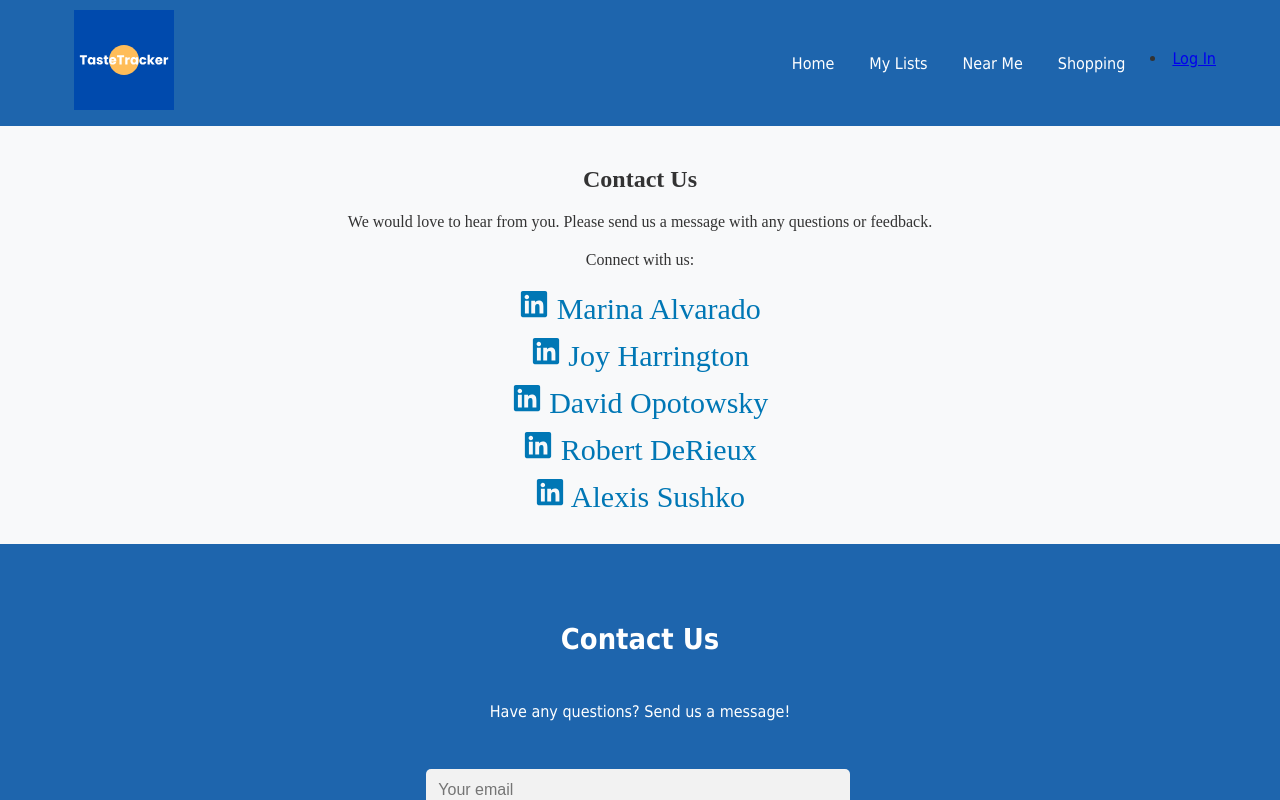
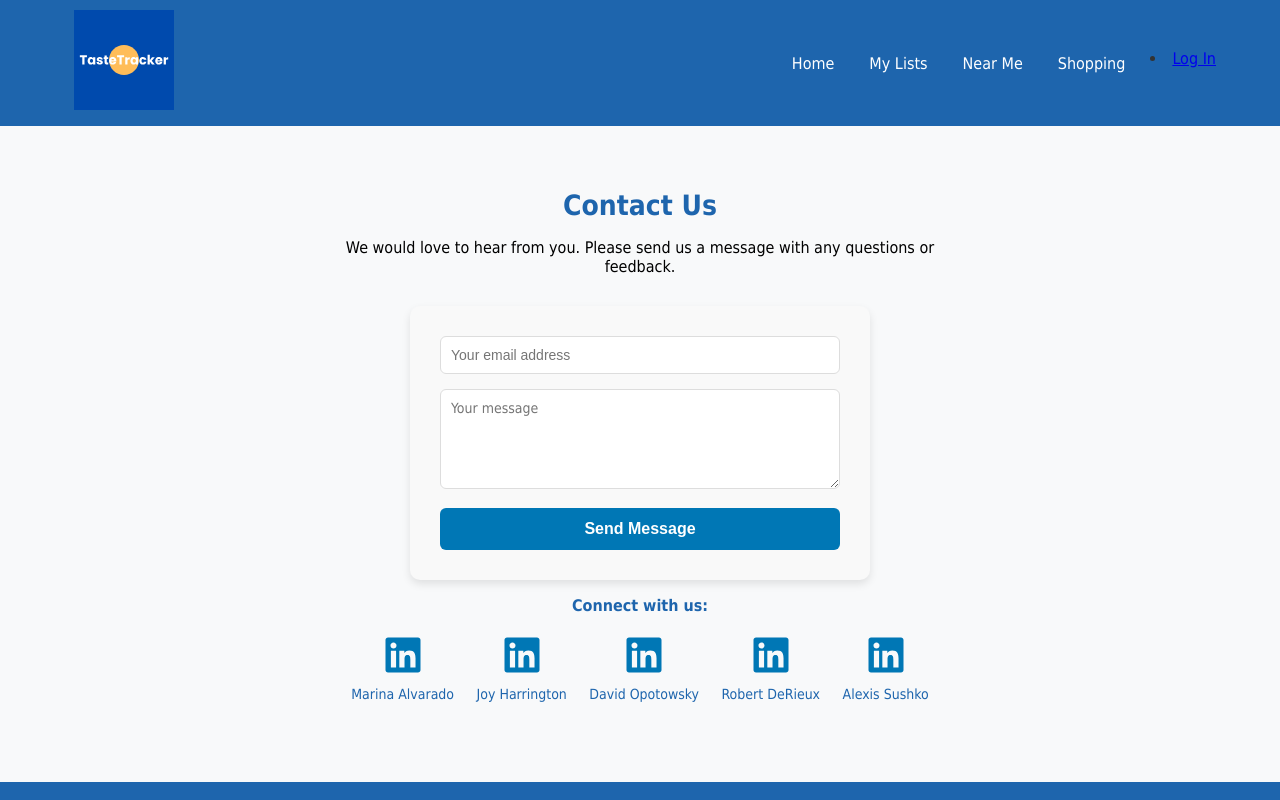
Before and after one commit to Davopotron/Organizer-frontend, a React (Vite) app: page /Contact in a window 1280 px wide. Shown: the top 800 px of the page. Built offline with nearby package versions, Linux system fonts and the light colour scheme.

Commit message:
contact linkn done

```diff
--- a/src/features/Contact.jsx
+++ b/src/features/Contact.jsx
@@ -1,75 +1,234 @@
-import React from 'react';
+import React, {useState} from 'react';
 import {FaLinkedin} from 'react-icons/fa';
 
 function Contact() {
+  const [email, setEmail] = useState('');
+  const [message, setMessage] = useState('');
+
+  const handleSubmit = (e) => {
+    e.preventDefault();
+    console.log('Email:', email);
+    console.log('Message:', message);
+
+    setEmail('');
+    setMessage('');
+    alert('Thank you for reaching out!');
+  };
+
   return (
-    <div style={{padding: '20px', textAlign: 'center'}}>
-      <h2>Contact Us</h2>
-      <p>
+    <div
+      style={{
+        padding: '40px',
+        maxWidth: '600px',
+        margin: '0 auto',
+        textAlign: 'center',
+        fontFamily: 'tahoma, sans-serif',
+        color: 'rgb(30, 101, 173)',
+      }}
+    >
+      <h2 style={{fontSize: '28px', marginBottom: '10px'}}>Contact Us</h2>
+      <p
+        style={{
+          fontSize: '16px',
+          marginBottom: '30px',
+          color: 'black',
+          fontFamily: 'tahoma, sans-serif',
+        }}
+      >
         We would love to hear from you. Please send us a message with any
         questions or feedback.
       </p>
+      {/* Contact Form */}
+      <form
+        onSubmit={handleSubmit}
+        style={{
+          background: '#f9f9f9',
+          padding: '30px',
+          borderRadius: '10px',
+          boxShadow: '0 4px 8px rgba(0, 0, 0, 0.1)',
+          maxWidth: '400px',
+          margin: '0 auto', // Center horizontally
+          display: 'flex',
+          flexDirection: 'column',
+          alignItems: 'center',
+        }}
+      >
+        <label style={{width: '100%', marginBottom: '15px'}}>
+          <input
+            type='email'
+            value={email}
+            onChange={(e) => setEmail(e.target.value)}
+            required
+            placeholder='Your email address'
+            style={{
+              width: '100%',
+              padding: '10px',
+              fontSize: '14px',
+              borderRadius: '6px',
+              border: '1px solid #ddd',
+              boxSizing: 'border-box',
+              outline: 'none',
+              transition: 'border-color 0.2s',
+            }}
+            onFocus={(e) => (e.target.style.borderColor = '#0077b5')}
+            onBlur={(e) => (e.target.style.borderColor = '#ddd')}
+          />
+        </label>
+
+        <label
+          style={{
+            width: '100%',
+            marginBottom: '15px',
+            fontFamily: 'tahoma, sans-serif',
+          }}
+        >
+          <textarea
+            value={message}
+            onChange={(e) => setMessage(e.target.value)}
+            required
+            placeholder='Your message'
+            style={{
+              width: '100%',
+              padding: '10px',
+              fontSize: '14px',
+              borderRadius: '6px',
+              border: '1px solid #ddd',
+              minHeight: '100px',
+              boxSizing: 'border-box',
+              outline: 'none',
+              transition: 'border-color 0.2s',
+              fontFamily: 'tahoma, sans-serif',
+            }}
+            onFocus={(e) => (e.target.style.borderColor = '#0077b5')}
+            onBlur={(e) => (e.target.style.borderColor = '#ddd')}
+          />
+        </label>
+
+        <button
+          type='submit'
+          style={{
+            width: '100%',
+            padding: '12px',
+            fontSize: '16px',
+            backgroundColor: '#0077b5',
+            color: '#fff',
+            border: 'none',
+            borderRadius: '6px',
+            cursor: 'pointer',
+            fontWeight: 'bold',
+            transition: 'background-color 0.3s',
+          }}
+          onMouseOver={(e) => (e.target.style.backgroundColor = '#005f90')}
+          onMouseOut={(e) => (e.target.style.backgroundColor = '#0077b5')}
+        >
+          Send Message
+        </button>
+      </form>
+
       <div>
-        <p>Connect with us:</p>
+        <p style={{fontSize: '16px', fontWeight: 'bold', marginBottom: '20px'}}>
+          Connect with us:
+        </p>
 
-        {/* LinkedIn icon for Marina */}
-        <div style={{marginBottom: '10px'}}>
+        {/* LinkedIn profiles for team members */}
+        <div
+          style={{
+            display: 'flex',
+            justifyContent: 'space-around',
+            marginBottom: '20px',
+          }}
+        >
+          {/* Marina */}
+          <div style={{textAlign: 'center'}}>
             <a
               href='https://www.linkedin.com/in/marina-alvarado23'
               target='_blank'
               rel='noopener noreferrer'
-            style={{fontSize: '30px', color: '#0077b5', textDecoration: 'none'}}
+              style={{
+                color: '#0077b5',
+                textDecoration: 'none',
+                fontSize: '24px',
+              }}
             >
-            <FaLinkedin /> Marina Alvarado
+              <FaLinkedin style={{fontSize: '40px'}} />
             </a>
+            <p
+              style={{
+                marginTop: '5px',
+                fontSize: '14px',
+              }}
+            >
+              Marina Alvarado
+            </p>
           </div>
 
-        {/* LinkedIn icon for Joy */}
-        <div style={{marginBottom: '10px'}}>
+          {/* Joy */}
+          <div style={{textAlign: 'center'}}>
             <a
               href='https://www.linkedin.com/in/joy-sykes-0ab439aa'
               target='_blank'
               rel='noopener noreferrer'
-            style={{fontSize: '30px', color: '#0077b5', textDecoration: 'none'}}
+              style={{
+                color: '#0077b5',
+                textDecoration: 'none',
+                fontSize: '24px',
+              }}
             >
-            <FaLinkedin /> Joy Harrington
+              <FaLinkedin style={{fontSize: '40px'}} />
             </a>
+            <p style={{marginTop: '5px', fontSize: '14px'}}>Joy Harrington</p>
           </div>
 
-        {/* LinkedIn icon for David */}
-        <div style={{marginBottom: '10px'}}>
+          {/* David */}
+          <div style={{textAlign: 'center'}}>
             <a
               href='https://www.linkedin.com/in/david-opotowsky-6711546bgohosp'
               target='_blank'
               rel='noopener noreferrer'
-            style={{fontSize: '30px', color: '#0077b5', textDecoration: 'none'}}
+              style={{
+                color: '#0077b5',
+                textDecoration: 'none',
+                fontSize: '24px',
+              }}
             >
-            <FaLinkedin /> David Opotowsky
+              <FaLinkedin style={{fontSize: '40px'}} />
             </a>
+            <p style={{marginTop: '5px', fontSize: '14px'}}>David Opotowsky</p>
           </div>
 
-        {/* LinkedIn icon for Robert */}
-        <div style={{marginBottom: '10px'}}>
+          {/* Robert */}
+          <div style={{textAlign: 'center'}}>
             <a
               href='https://www.linkedin.com/in/robbyderieux/'
               target='_blank'
               rel='noopener noreferrer'
-            style={{fontSize: '30px', color: '#0077b5', textDecoration: 'none'}}
+              style={{
+                color: '#0077b5',
+                textDecoration: 'none',
+                fontSize: '24px',
+              }}
             >
-            <FaLinkedin /> Robert DeRieux
+              <FaLinkedin style={{fontSize: '40px'}} />
             </a>
+            <p style={{marginTop: '5px', fontSize: '14px'}}>Robert DeRieux</p>
           </div>
 
-        {/* LinkedIn icon for Alexis */}
-        <div style={{marginBottom: '10px'}}>
+          {/* Alexis */}
+          <div style={{textAlign: 'center'}}>
             <a
-            href='https://www.linkedin.com/in/alexis-sushko-27a512329/' // Replace with the actual URL
+              href='https://www.linkedin.com/in/alexis-sushko-27a512329/'
               target='_blank'
               rel='noopener noreferrer'
-            style={{fontSize: '30px', color: '#0077b5', textDecoration: 'none'}}
+              style={{
+                color: '#0077b5',
+                textDecoration: 'none',
+                fontSize: '24px',
+              }}
             >
-            <FaLinkedin /> Alexis Sushko
+              <FaLinkedin style={{fontSize: '40px'}} />
             </a>
+            <p style={{marginTop: '5px', fontSize: '14px'}}>Alexis Sushko</p>
+          </div>
         </div>
       </div>
     </div>
--- a/src/layout/Footer.jsx
+++ b/src/layout/Footer.jsx
@@ -3,55 +3,9 @@ import '../css/footer.css';
 import {Link} from 'react-router-dom';
 
 function Footer() {
-  const [email, setEmail] = useState('');
-  const [message, setMessage] = useState('');
-
-  const handleEmailChange = (e) => {
-    setEmail(e.target.value);
-  };
-
-  const handleMessageChange = (e) => {
-    setMessage(e.target.value);
-  };
-
-  const handleSubmit = (e) => {
-    e.preventDefault();
-    setEmail('');
-    setMessage('');
-  };
-
   return (
     <div className='footer-container'>
       <div className='footer-content'>
-        <h4>Contact Us</h4>
-        <p>Have any questions? Send us a message!</p>
-
-        <form
-          onSubmit={handleSubmit}
-          className='email-form'
-        >
-          <input
-            type='email'
-            value={email}
-            onChange={handleEmailChange}
-            placeholder='Your email'
-            required
-            className='input-email'
-          />
-          <textarea
-            value={message}
-            onChange={handleMessageChange}
-            placeholder='Your message'
-            required
-            className='input-message'
-          />
-          <button
-            type='submit'
-            className='submit-button'
-          >
-            Send Email
-          </button>
-        </form>
         <div className='footer-links'>
           <Link to='/about'>About Us</Link>
           <Link to='/contact'>Contact</Link>
--- a/src/layout/Navbar.jsx
+++ b/src/layout/Navbar.jsx
@@ -2,7 +2,7 @@ import {NavLink, useNavigate} from 'react-router-dom';
 import {useSelector, useDispatch} from 'react-redux';
 import {logout} from '../features/auth/authSlice';
 import './navbar.css';
-import logo from '/public/logo.svg';
+import logo from '../logo.svg';
 
 function Navbar() {
   const navigate = useNavigate();
```
Also changed, not shown: src/logo.svg (renamed from public/logo.svg). Lines whose indentation alone changed are shown as unchanged.
